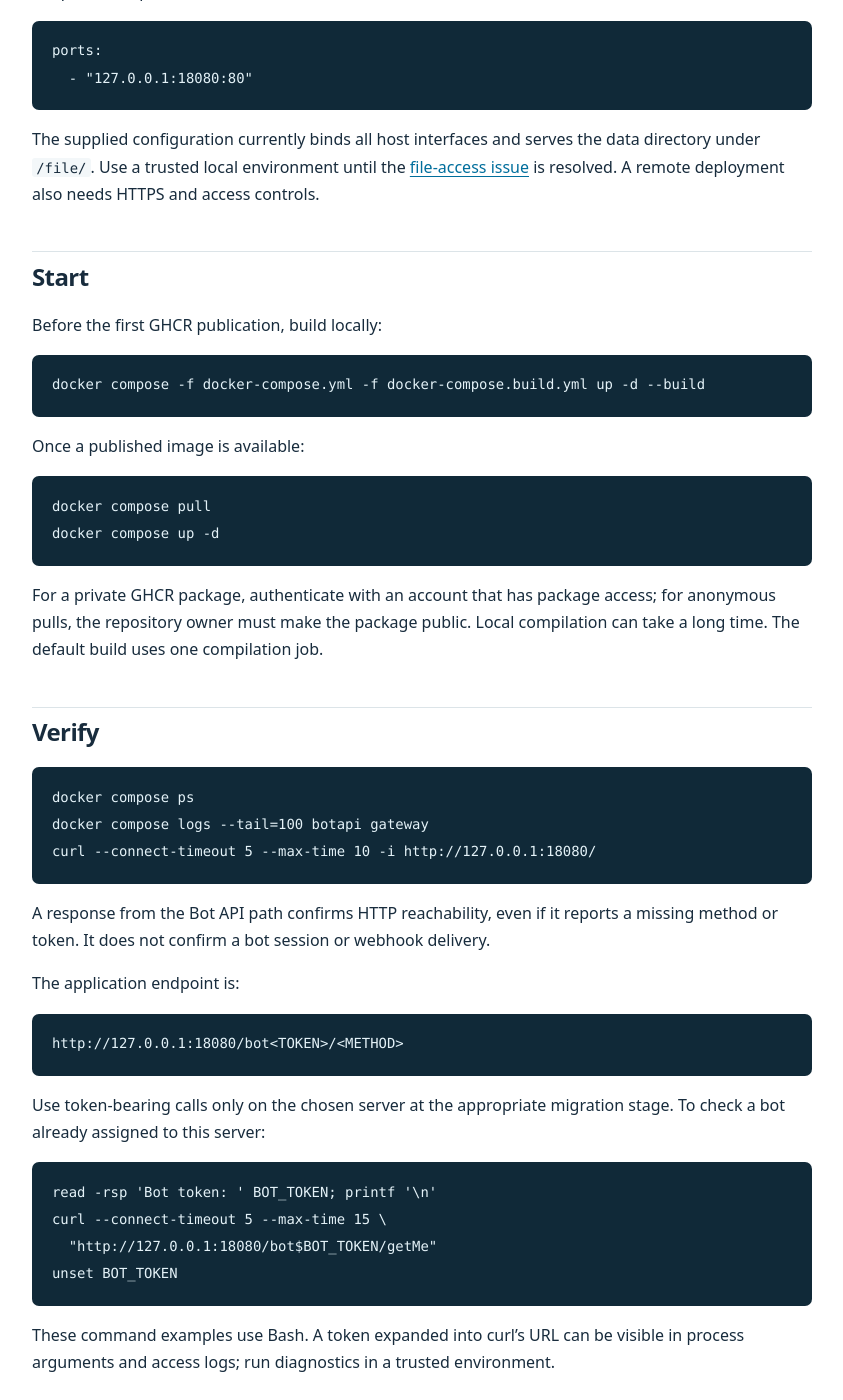
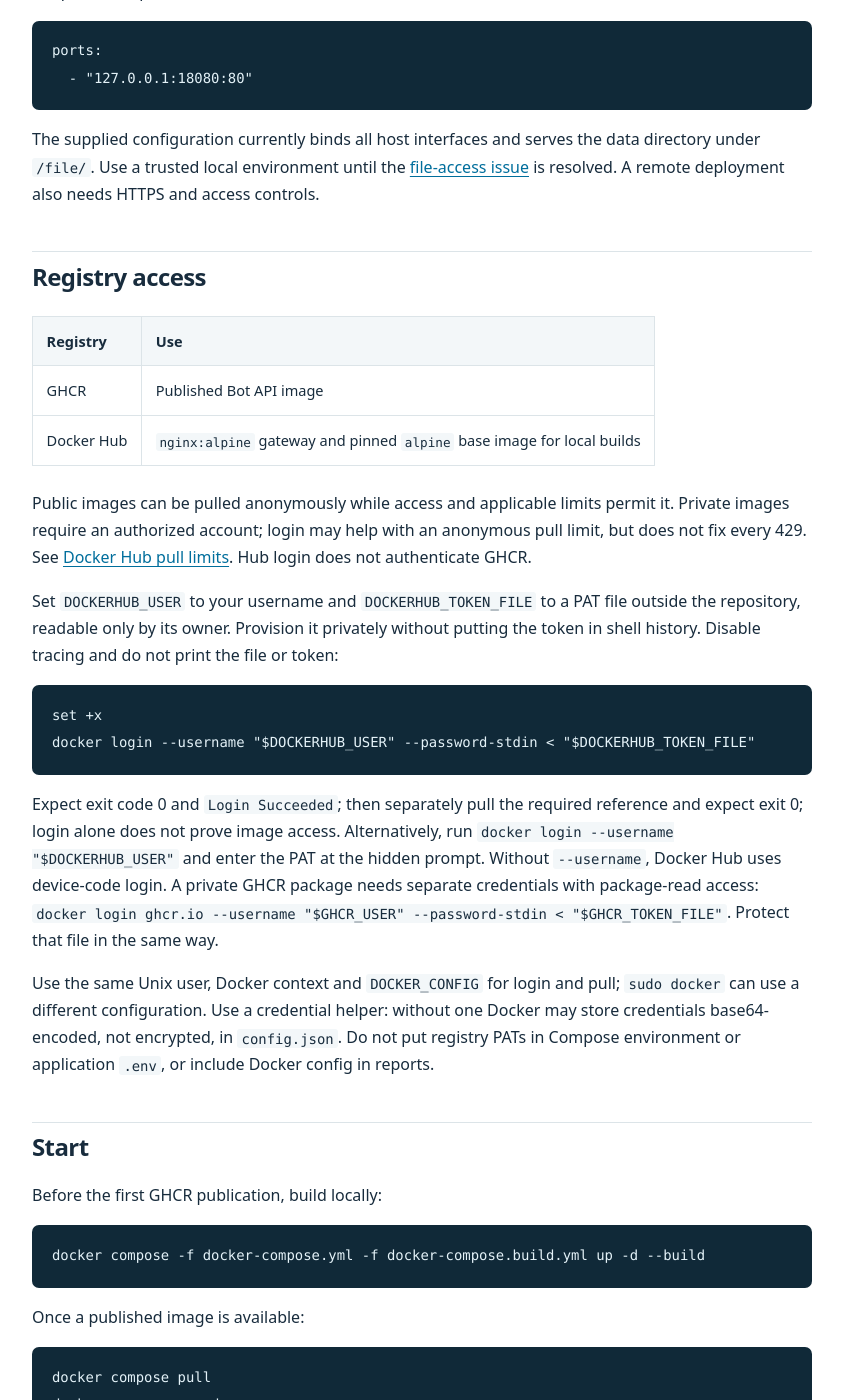
Before and after one commit to ichinya/tg-selfhost-botapi, a Jekyll site: the page built from docs/en/getting-started.md, in a window 1280 px wide and 1400 px high, scrolled down 779 px. Shown: the whole window, without its empty margins (326-1169 px from the left). Built offline with Jekyll 4.4.1, drawn with Linux system fonts in a browser that asks for light colours.

Commit message:
docs: описать безопасный вход в Docker Hub; Refs #1

````diff
--- a/docs/en/getting-started.md
+++ b/docs/en/getting-started.md
@@ -36,6 +36,26 @@ The supplied configuration currently binds all host interfaces and serves the
 data directory under `/file/`. Use a trusted local environment until the
 [file-access issue](https://github.com/ichinya/tg-selfhost-botapi/issues/3)
 is resolved. A remote deployment also needs HTTPS and access controls.
+
+## Registry access
+
+| Registry | Use |
+| --- | --- |
+| GHCR | Published Bot API image |
+| Docker Hub | `nginx:alpine` gateway and pinned `alpine` base image for local builds |
+
+Public images can be pulled anonymously while access and applicable limits permit it. Private images require an authorized account; login may help with an anonymous pull limit, but does not fix every 429. See [Docker Hub pull limits](https://docs.docker.com/docker-hub/usage/pulls/). Hub login does not authenticate GHCR.
+
+Set `DOCKERHUB_USER` to your username and `DOCKERHUB_TOKEN_FILE` to a PAT file outside the repository, readable only by its owner. Provision it privately without putting the token in shell history. Disable tracing and do not print the file or token:
+
+```sh
+set +x
+docker login --username "$DOCKERHUB_USER" --password-stdin < "$DOCKERHUB_TOKEN_FILE"
+```
+
+Expect exit code 0 and `Login Succeeded`; then separately pull the required reference and expect exit 0; login alone does not prove image access. Alternatively, run `docker login --username "$DOCKERHUB_USER"` and enter the PAT at the hidden prompt. Without `--username`, Docker Hub uses device-code login. A private GHCR package needs separate credentials with package-read access: `docker login ghcr.io --username "$GHCR_USER" --password-stdin < "$GHCR_TOKEN_FILE"`. Protect that file in the same way.
+
+Use the same Unix user, Docker context and `DOCKER_CONFIG` for login and pull; `sudo docker` can use a different configuration. Use a credential helper: without one Docker may store credentials base64-encoded, not encrypted, in `config.json`. Do not put registry PATs in Compose environment or application `.env`, or include Docker config in reports.
 
 ## Start
 
````
Also changed, not shown: docs/ru/getting-started.md (+20 -0 lines).
